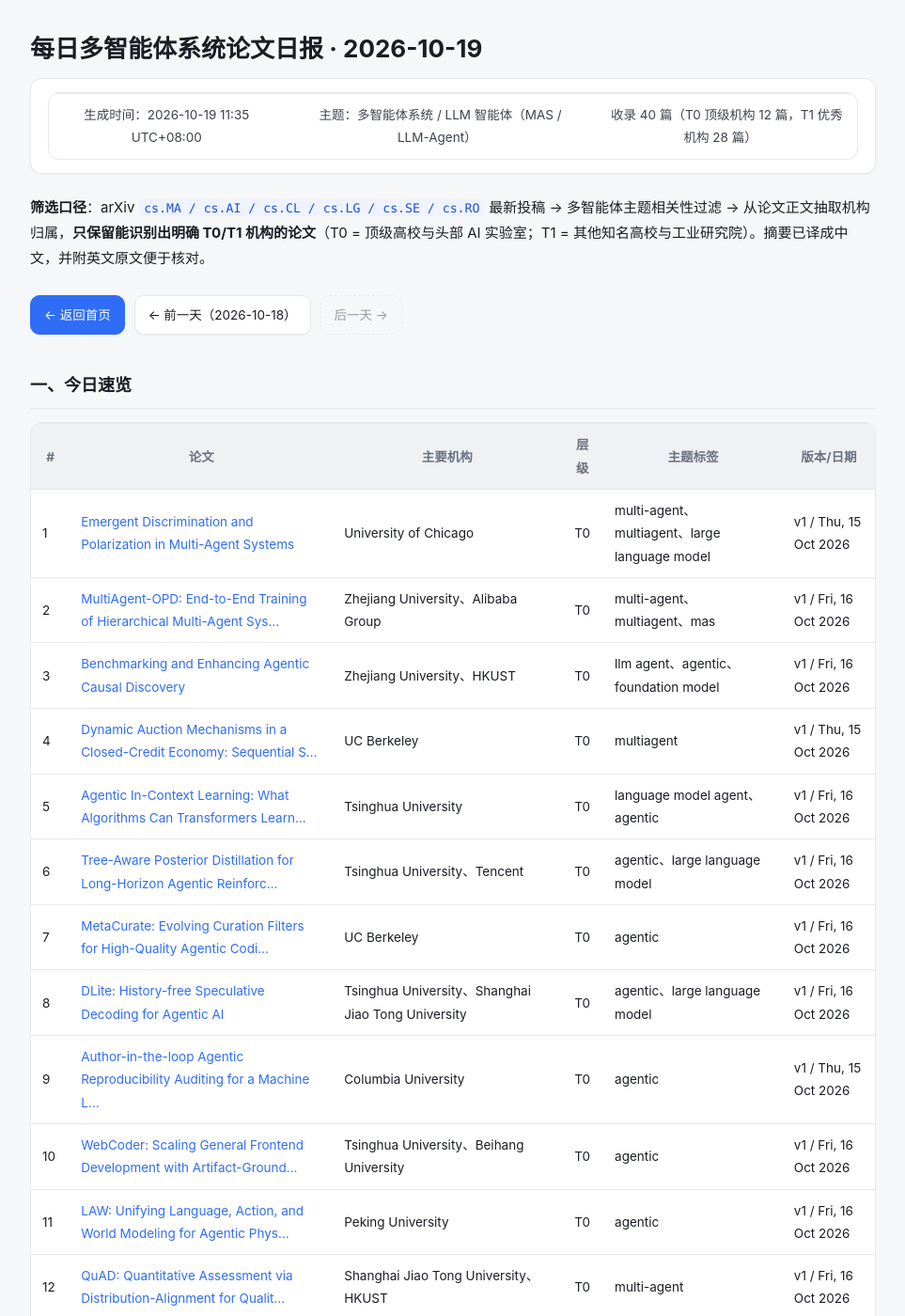
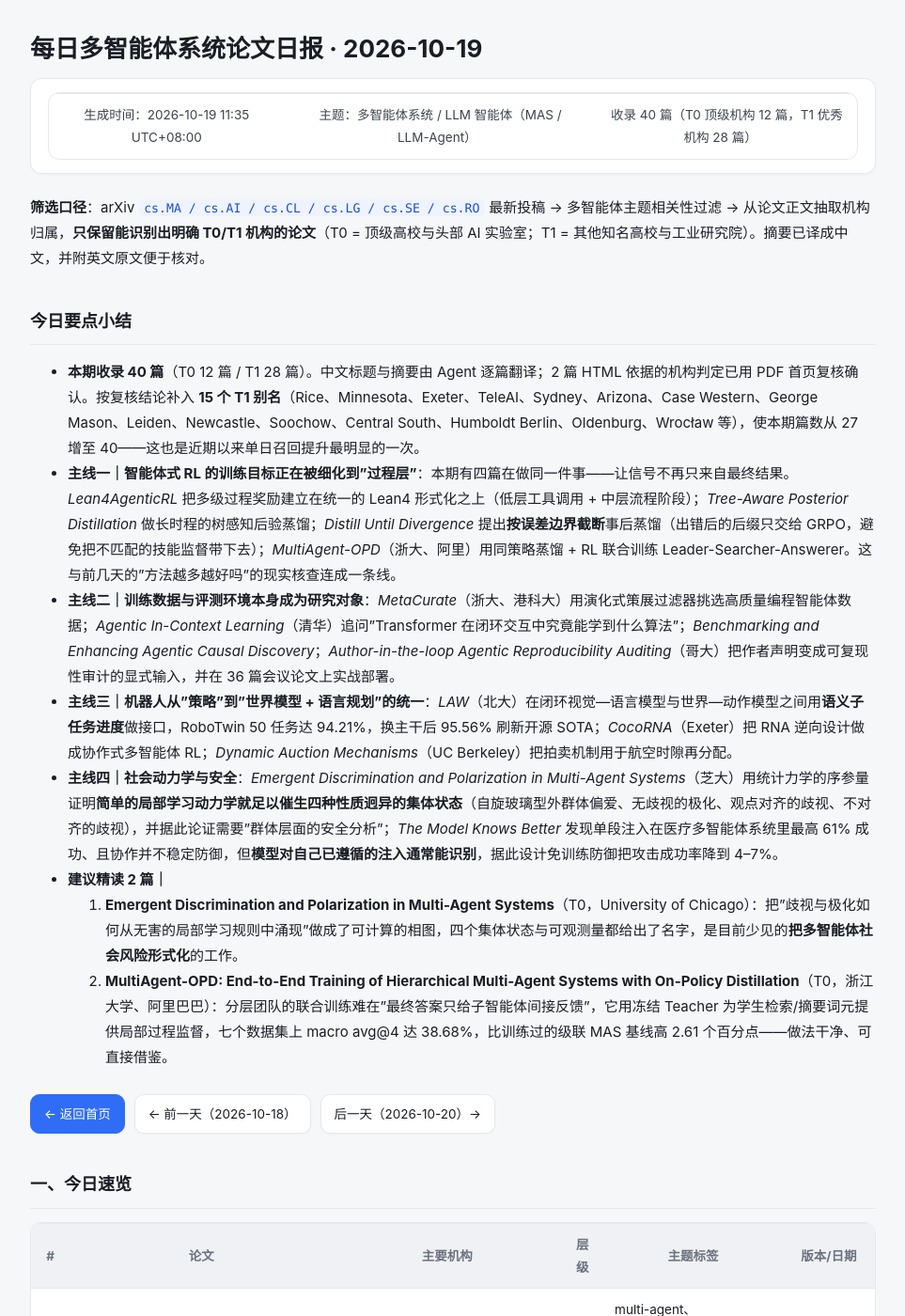
Before and after one commit to isaacveg/mas-daily, a Jekyll site: the page built from daily/2026-10-19.md, in a window 1280 px wide and 1400 px high. Shown: the whole window at 94% size, without its empty margins (158-1121 px from the left). Built offline with Jekyll 4.4.1, drawn with Linux system fonts in a browser that asks for light colours.

Commit message:
report: 更新 2026-10-20 日报

```diff
--- a/daily/2026-10-19.md
+++ b/daily/2026-10-19.md
@@ -9,7 +9,18 @@ permalink: /daily/2026-10-19/
 
 **筛选口径**：arXiv `cs.MA / cs.AI / cs.CL / cs.LG / cs.SE / cs.RO` 最新投稿 → 多智能体主题相关性过滤 → 从论文正文抽取机构归属，**只保留能识别出明确 T0/T1 机构的论文**（T0 = 顶级高校与头部 AI 实验室；T1 = 其他知名高校与工业研究院）。摘要已译成中文，并附英文原文便于核对。
 
-<div class="day-nav"><a class="home" href="/mas-daily/">← 返回首页</a><a href="/mas-daily/daily/2026-10-18/">← 前一天（2026-10-18）</a><span class="disabled">后一天 →</span></div>
+## 今日要点小结
+
+- **本期收录 40 篇**（T0 12 篇 / T1 28 篇）。中文标题与摘要由 Agent 逐篇翻译；2 篇 HTML 依据的机构判定已用 PDF 首页复核确认。按复核结论补入 **15 个 T1 别名**（Rice、Minnesota、Exeter、TeleAI、Sydney、Arizona、Case Western、George Mason、Leiden、Newcastle、Soochow、Central South、Humboldt Berlin、Oldenburg、Wrocław 等），使本期篇数从 27 增至 40——这也是近期以来单日召回提升最明显的一次。
+- **主线一｜智能体式 RL 的训练目标正在被细化到"过程层"**：本期有四篇在做同一件事——让信号不再只来自最终结果。*Lean4AgenticRL* 把多级过程奖励建立在统一的 Lean4 形式化之上（低层工具调用 + 中层流程阶段）；*Tree-Aware Posterior Distillation* 做长时程的树感知后验蒸馏；*Distill Until Divergence* 提出**按误差边界截断**事后蒸馏（出错后的后缀只交给 GRPO，避免把不匹配的技能监督带下去）；*MultiAgent-OPD*（浙大、阿里）用同策略蒸馏 + RL 联合训练 Leader-Searcher-Answerer。这与前几天的"方法越多越好吗"的现实核查连成一条线。
+- **主线二｜训练数据与评测环境本身成为研究对象**：*MetaCurate*（浙大、港科大）用演化式策展过滤器挑选高质量编程智能体数据；*Agentic In-Context Learning*（清华）追问"Transformer 在闭环交互中究竟能学到什么算法"；*Benchmarking and Enhancing Agentic Causal Discovery*；*Author-in-the-loop Agentic Reproducibility Auditing*（哥大）把作者声明变成可复现性审计的显式输入，并在 36 篇会议论文上实战部署。
+- **主线三｜机器人从"策略"到"世界模型 + 语言规划"的统一**：*LAW*（北大）在闭环视觉—语言模型与世界—动作模型之间用**语义子任务进度**做接口，RoboTwin 50 任务达 94.21%，换主干后 95.56% 刷新开源 SOTA；*CocoRNA*（Exeter）把 RNA 逆向设计做成协作式多智能体 RL；*Dynamic Auction Mechanisms*（UC Berkeley）把拍卖机制用于航空时隙再分配。
+- **主线四｜社会动力学与安全**：*Emergent Discrimination and Polarization in Multi-Agent Systems*（芝大）用统计力学的序参量证明**简单的局部学习动力学就足以催生四种性质迥异的集体状态**（自旋玻璃型外群体偏爱、无歧视的极化、观点对齐的歧视、不对齐的歧视），并据此论证需要"群体层面的安全分析"；*The Model Knows Better* 发现单段注入在医疗多智能体系统里最高 61% 成功、且协作并不稳定防御，但**模型对自己已遵循的注入通常能识别**，据此设计免训练防御把攻击成功率降到 4–7%。
+- **建议精读 2 篇｜**
+  1. **Emergent Discrimination and Polarization in Multi-Agent Systems**（T0，University of Chicago）：把"歧视与极化如何从无害的局部学习规则中涌现"做成了可计算的相图，四个集体状态与可观测量都给出了名字，是目前少见的**把多智能体社会风险形式化**的工作。
+  2. **MultiAgent-OPD: End-to-End Training of Hierarchical Multi-Agent Systems with On-Policy Distillation**（T0，浙江大学、阿里巴巴）：分层团队的联合训练难在"最终答案只给子智能体间接反馈"，它用冻结 Teacher 为学生检索/摘要词元提供局部过程监督，七个数据集上 macro avg@4 达 38.68%，比训练过的级联 MAS 基线高 2.61 个百分点——做法干净、可直接借鉴。
+
+<div class="day-nav"><a class="home" href="/mas-daily/">← 返回首页</a><a href="/mas-daily/daily/2026-10-18/">← 前一天（2026-10-18）</a><a href="/mas-daily/daily/2026-10-20/">后一天（2026-10-20）→</a></div>
 
 ## 一、今日速览
 
```
Also changed, not shown: daily/2026-10-20.md (added, +46 -0 lines), index.md (+2 -1 lines).
